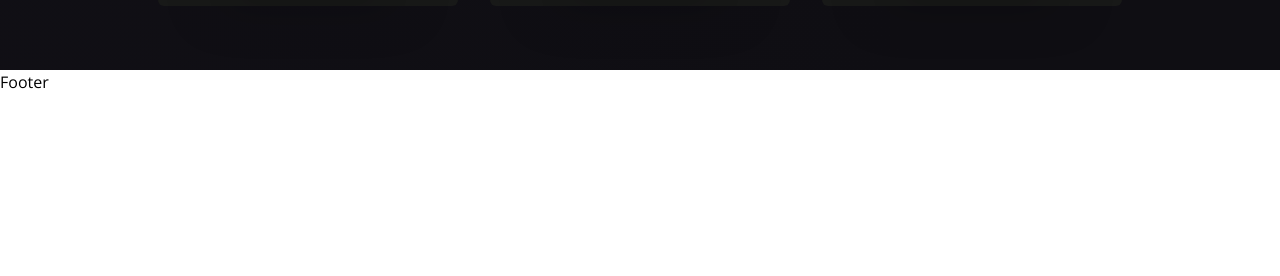
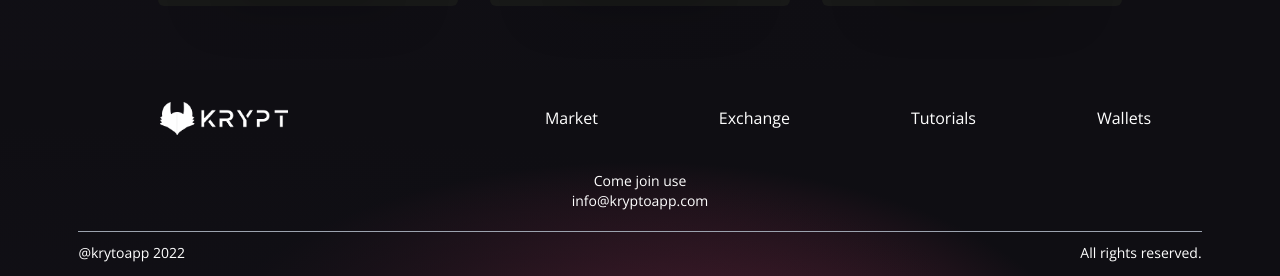
Before and after one commit to pranvinit/Krypt, a React (Vite) app in the folder client/: page / in a window 1280 px wide. Shown: the part 2245-2521 px from the top of the page. Before the commit the page ends 2339 px from the top, so only its background shows below. Built offline with nearby package versions, Linux system fonts and the light colour scheme; no server answers.

Commit message:
footer design complete

```diff
--- a/client/src/components/Footer.jsx
+++ b/client/src/components/Footer.jsx
@@ -1,3 +1,36 @@
+import logo from "../../images/logo.png";
+
 export default function Footer() {
-  return <div>Footer</div>;
+  return (
+    <div className="w-full flex md:justify-center justify-between items-center flex-col p-4 gradient-bg-footer">
+      <div className="w-full flex sm:flex-row flex-col justify-between items-center my-4">
+        <div className="flex flex-[0.5] justify-center items-center">
+          <img src={logo} alt="logo" className="w-32" />
+        </div>
+        <div className="flex flex-1 justify-evenly items-center flex-wrap sm:mt-0 mt-5 w-full">
+          <p className="text-white text-base text-center mx-2 cursor-pointer">
+            Market
+          </p>
+          <p className="text-white text-base text-center mx-2 cursor-pointer">
+            Exchange
+          </p>
+          <p className="text-white text-base text-center mx-2 cursor-pointer">
+            Tutorials
+          </p>
+          <p className="text-white text-base text-center mx-2 cursor-pointer">
+            Wallets
+          </p>
+        </div>
+      </div>
+      <div className="flex justify-center items-center flex-col mt-5">
+        <p className="text-white text-sm text-center">Come join use</p>
+        <p className="text-white text-sm text-center">info@kryptoapp.com</p>
+      </div>
+      <div className="sm:w-[90%] w-full h-[0.25px] bg-gray-400 mt-5" />
+      <div className="sm:w-[90%] w-full flex justify-between items-center mt-3">
+        <p className="text-white text-sm text-center">@krytoapp 2022</p>
+        <p className="text-white text-sm text-center">All rights reserved.</p>
+      </div>
+    </div>
+  );
 }
```
